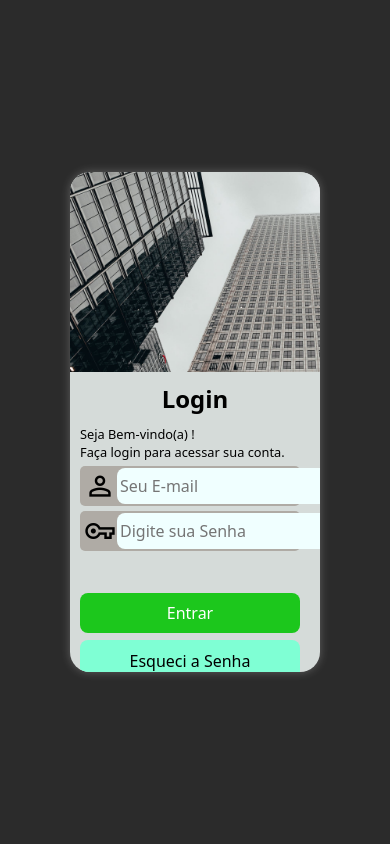
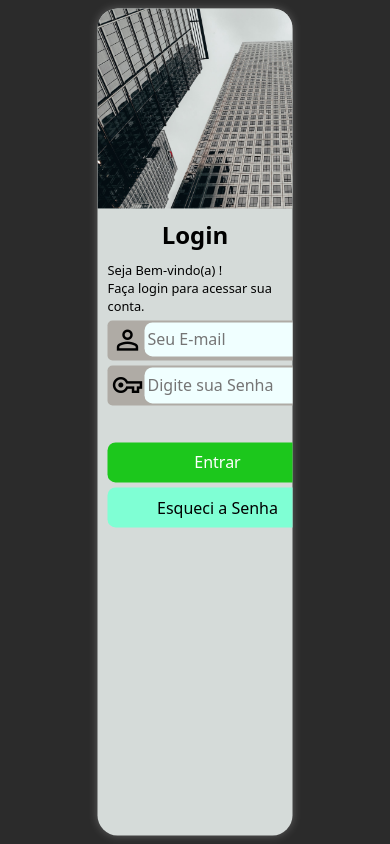
Before and after one commit to dev-vinicius-lima/projeto-login, a plain HTML site: page index.html in a window 390 px wide. Drawn offline with nearby package versions, Linux system fonts and the light colour scheme.

Commit message:
atualizei responsividade

```diff
--- a/estilos/style.css
+++ b/estilos/style.css
@@ -34,11 +34,11 @@ main {
 
 
     background-color: #d5dbd9;
-    width: 250px;
-    height: 500px;
+    width: 50vw;
+    height: 98vh;
     border-radius: 20px;
     /* margin: auto; */
-    overflow: hidden;
+     overflow: hidden;
     box-shadow: 0px 0px 10px rgba(255, 255, 255, 0.256);
     transition-timing-function: ease;
     transition: width .3s, height .3s;
@@ -67,6 +67,7 @@ main {
 
 #formulario>p {
     font-size: 0.8em;
+
 }
 
 .campo {
@@ -86,17 +87,18 @@ label {
     font-size: 1em;
     width: 100%;
     height: 40px;
-    margin-top: 5px;
     background-color: rgba(4, 197, 4, 0.884);
     color: white;
-    border: none;
+    border:none;
     border-radius: 8px;
+    position: top -10px;
 }
 
 .entrar:hover {
     background-color: green;
     cursor: pointer;
     border-radius: 8px;
+
 }
 
 .botao {
@@ -109,7 +111,7 @@ label {
     background-color: aquamarine;
     color: black;
     padding: 10px;
-    margin-top: 7px;
+    margin-top: 5px;
     border-radius: 8px;
 }
 
@@ -130,7 +132,8 @@ label {
 #ilogin {
     background-color: azure;
     font-size: 1em;
-    height: 90%;
+    height: 85%;
+    width: 180px;
     border: none;
     border-radius: 8px;
     padding: 3px;
@@ -141,6 +144,7 @@ label {
     background-color: azure;
     font-size: 1em;
     height: 90%;
+    width: 180px;
     border: none;
     border-radius: 8px;
     padding: 3px;
```
